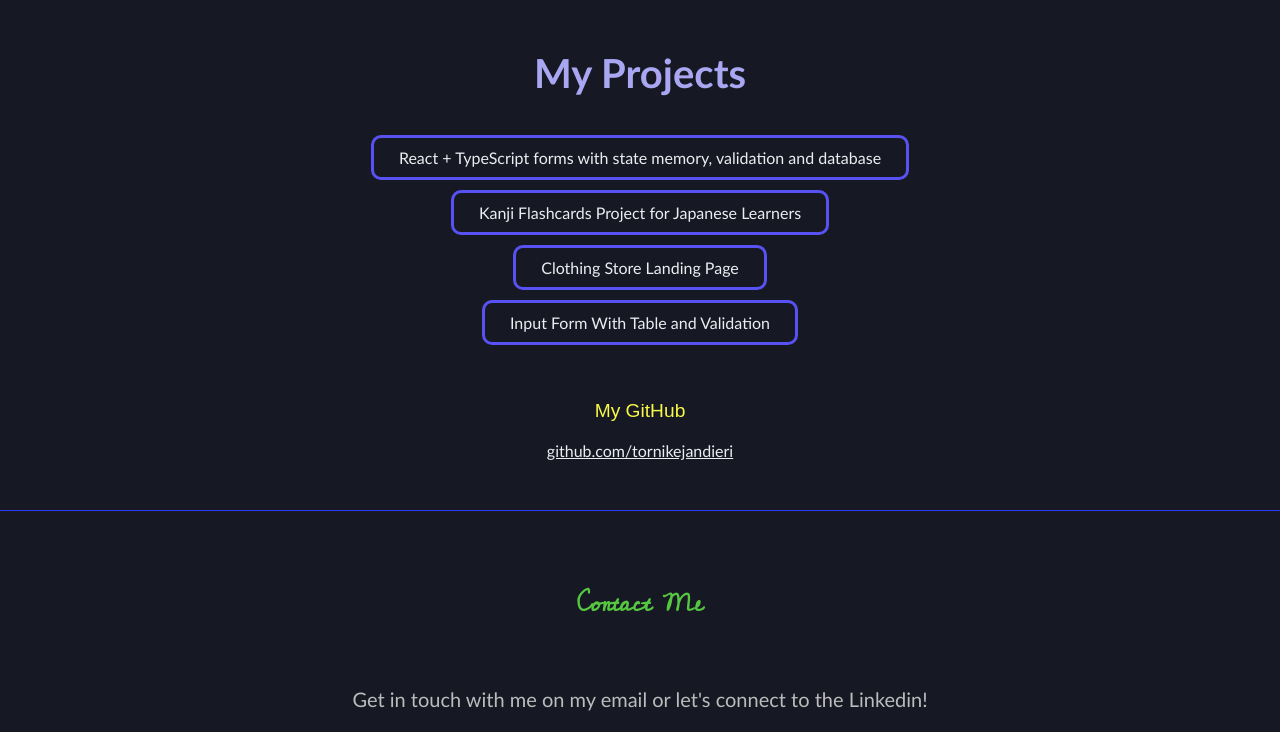
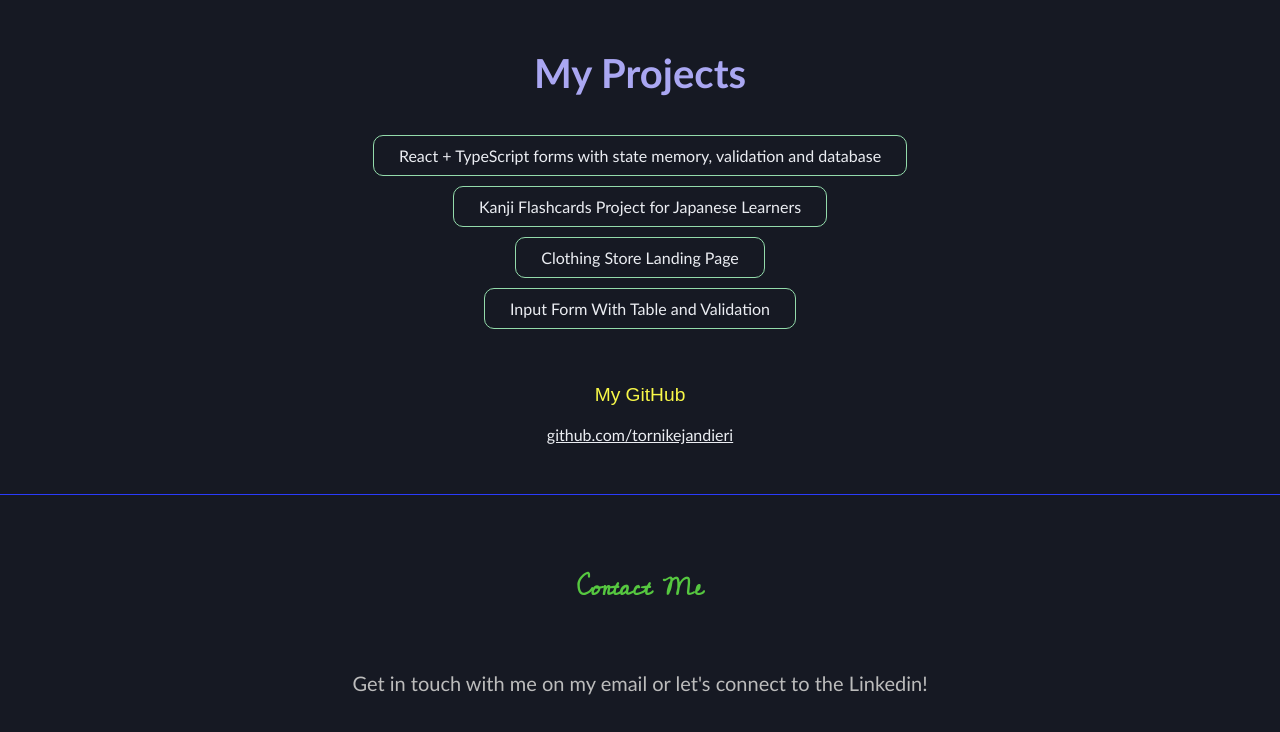
Before and after one commit to tornikejandieri/portfolio, a plain HTML site: page index.html in a window 1280 px wide. Shown: the part 1260-1992 px from the top of the page. Drawn offline with Linux system fonts and the light colour scheme.

Commit message:
Update styles.css

```diff
--- a/styles.css
+++ b/styles.css
@@ -209,7 +209,7 @@ p {
 }
 .project-links a {
   margin: 5px;
-  border: solid 3px #5852f2;
+  border: solid 1px #93dbab;
   border-radius: 10px;
   padding: 10px;
   text-decoration: none;
```
